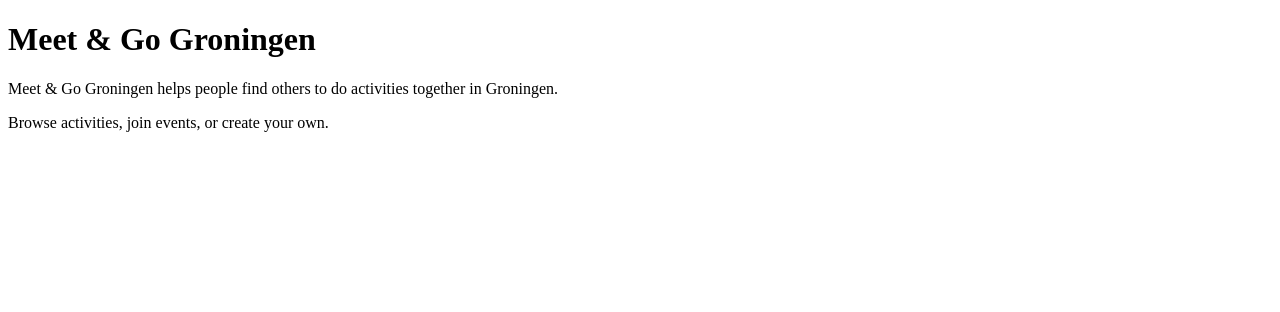
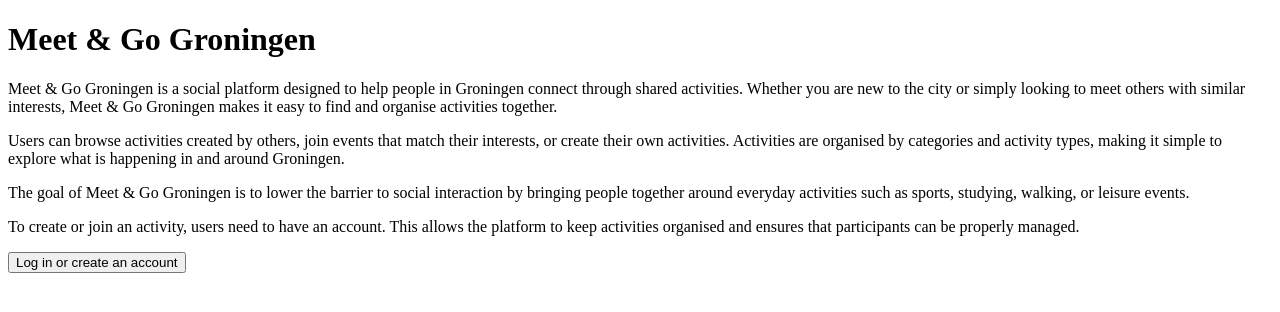
Before and after one commit to Lars511/DDWT_final_project, a Flask app: page / in a window 1280 px wide. Shown: the part 26-338 px from the top of the page. Run offline with Flask 3, Linux system fonts and the light colour scheme.

Commit message:
added some text to the index, some explanatin. Also added the functionality if the user is logged in, the log in button disappears.

```diff
--- a/app/templates/index.html
+++ b/app/templates/index.html
@@ -2,10 +2,44 @@
 
 {% block content %}
 <h1>Meet & Go Groningen</h1>
+
 <p>
-    Meet & Go Groningen helps people find others to do activities together in Groningen.
+    Meet & Go Groningen is a social platform designed to help people in Groningen
+    connect through shared activities. Whether you are new to the city or simply
+    looking to meet others with similar interests, Meet & Go Groningen makes it
+    easy to find and organise activities together.
 </p>
+
 <p>
-    Browse activities, join events, or create your own.
+    Users can browse activities created by others, join events that match their
+    interests, or create their own activities. Activities are organised by
+    categories and activity types, making it simple to explore what is happening
+    in and around Groningen.
 </p>
+
+<p>
+    The goal of Meet & Go Groningen is to lower the barrier to social interaction
+    by bringing people together around everyday activities such as sports,
+    studying, walking, or leisure events.
+</p>
+
+
+{% if not current_user.is_authenticated %}
+    <p>
+        To create or join an activity, users need to have an account. This allows
+        the platform to keep activities organised and ensures that participants
+        can be properly managed.
+    </p>
+
+    <p>
+        <a href="{{ url_for('login') }}">
+            <button>Log in or create an account</button>
+        </a>
+    </p>
+{% else %}
+    <p>
+        You are logged in as <strong>{{ current_user.username }}</strong>.
+        You can browse activities, join events, or create your own activities.
+    </p>
+{% endif %}
 {% endblock %}
```
